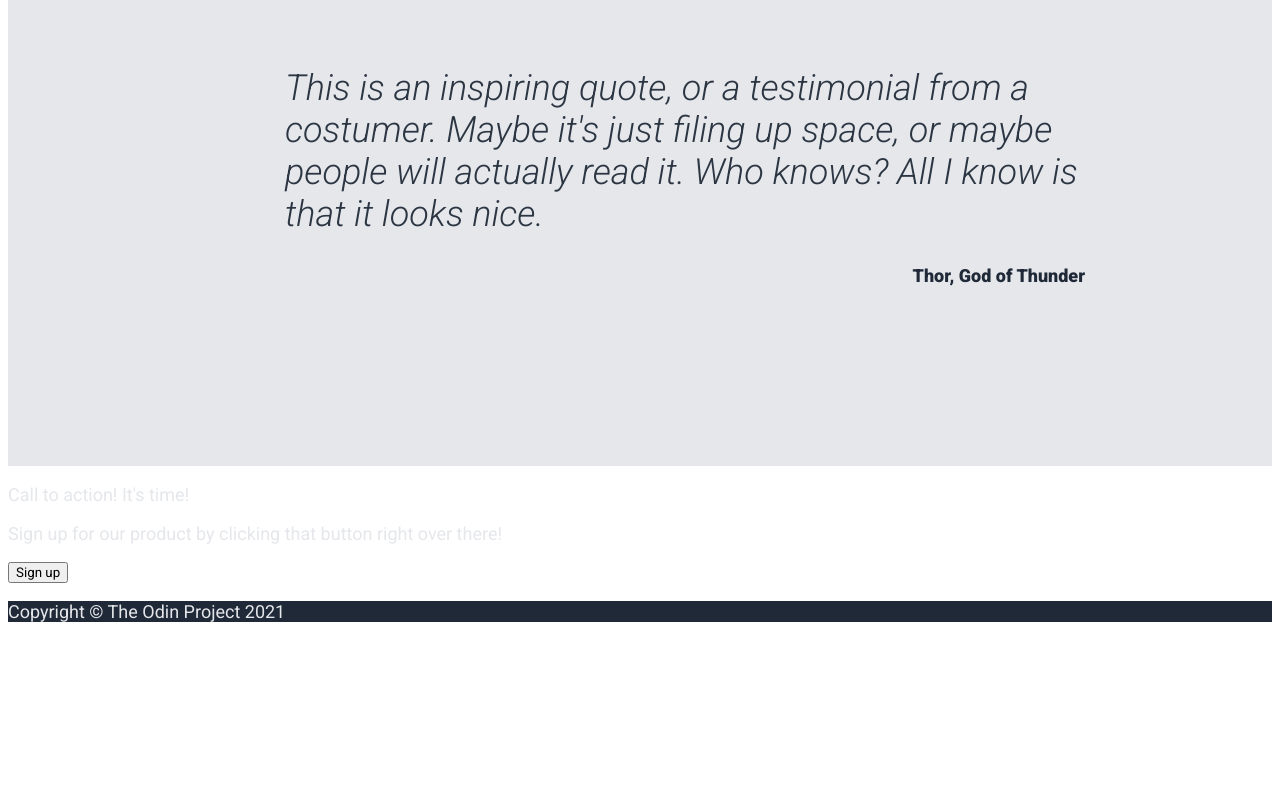
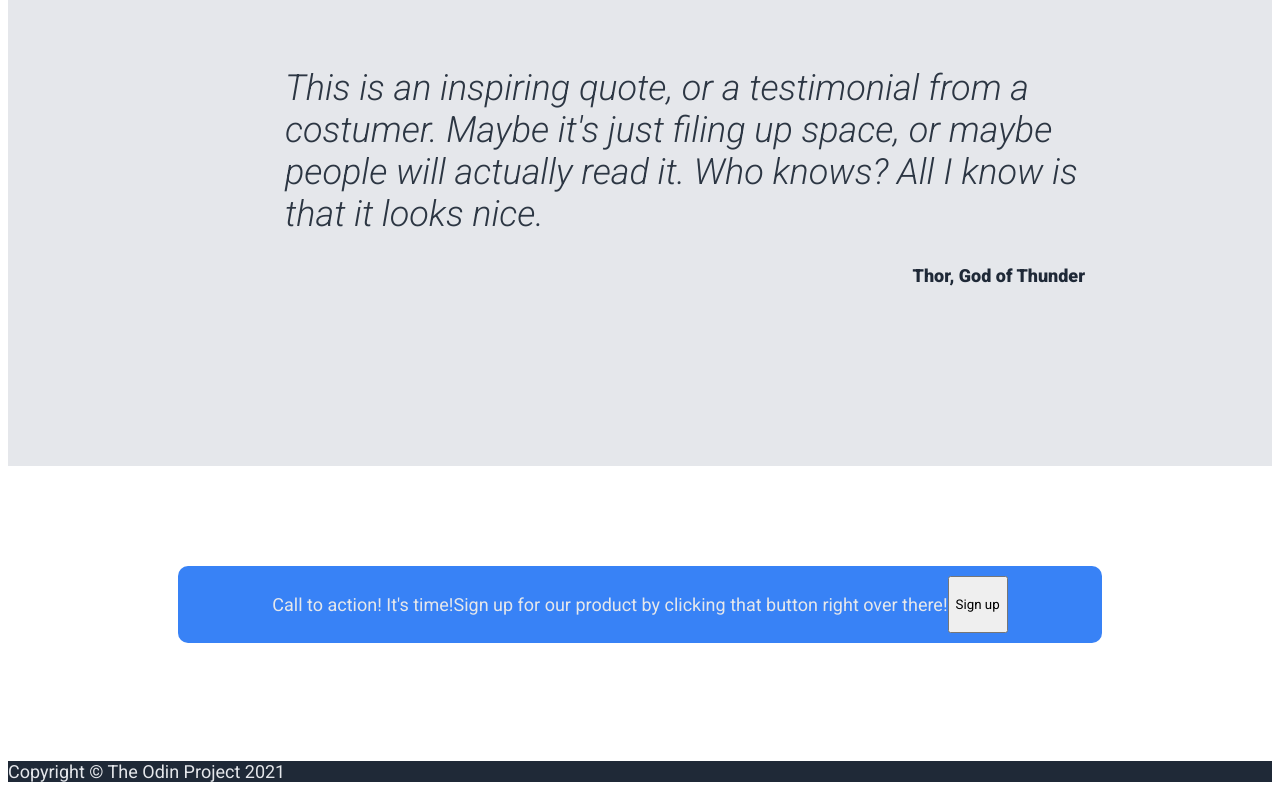
Before and after one commit to gpmacedo/odin-landing, a plain HTML site: page index.html in a window 1280 px wide. Shown: the part 1250-2050 px from the top of the page. Before the commit the page ends 1890 px from the top, so only its background shows below. Drawn offline with Linux system fonts and the light colour scheme.

Commit message:
Create the contact banner

```diff
--- a/index.html
+++ b/index.html
@@ -84,7 +84,7 @@
 
     <section id="contact">
       <div class="banner">
-        <p>Call to action! It's time!</p>
+        <p class="title">Call to action! It's time!</p>
         <p>Sign up for our product by clicking that button right over there!</p>
         <button>Sign up</button>
       </div>
--- a/style.css
+++ b/style.css
@@ -157,3 +157,24 @@ small {
   margin: 0 auto;
   padding-left: 90px;
 }
+
+#contact {
+  display: flex;
+  justify-content: center;
+  align-items: center;
+  padding: 100px 0;
+}
+
+.banner {
+  background-color: #3882f6;
+  width: 70%;
+  border-radius: 10px;
+  display: flex;
+  justify-content: center;
+  align-content: center;
+  padding: 10px 20px;
+}
+
+.title {
+  font-weight:
+}
```
